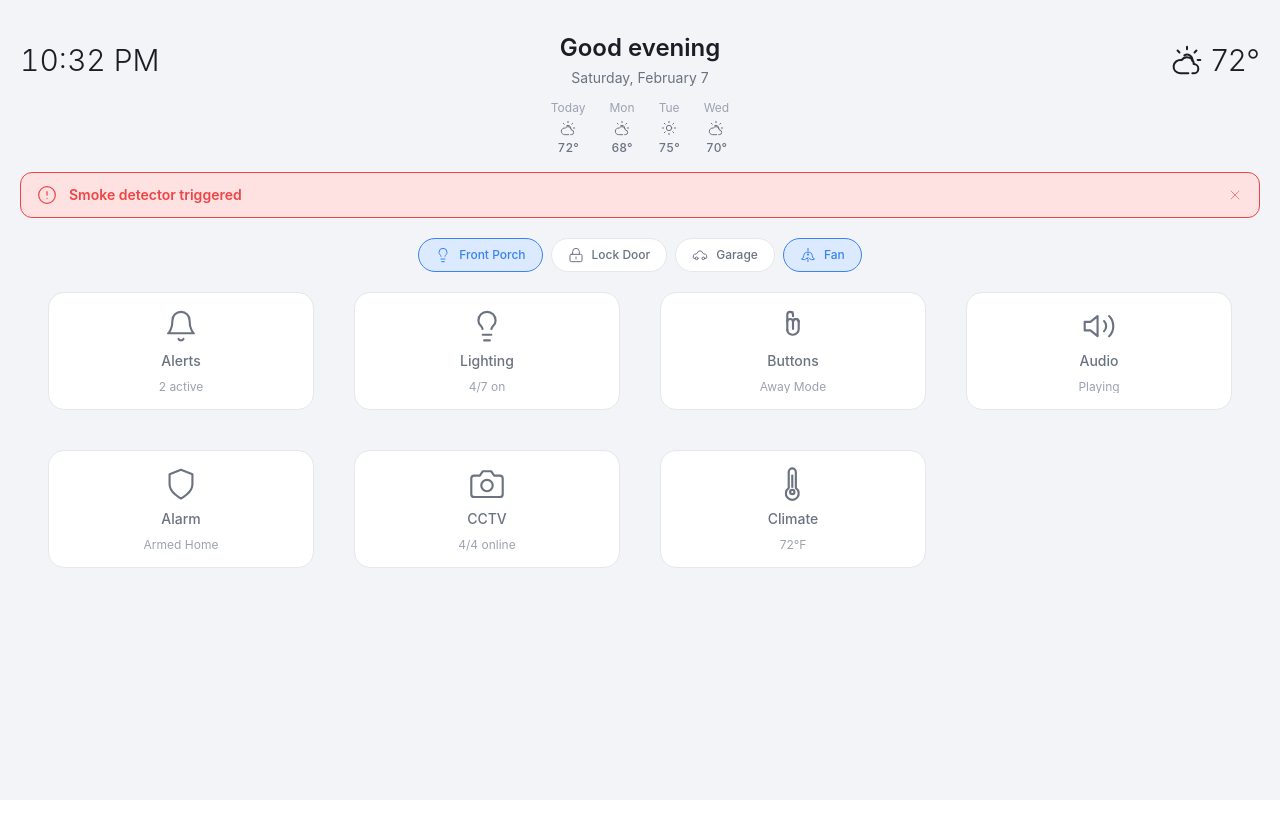
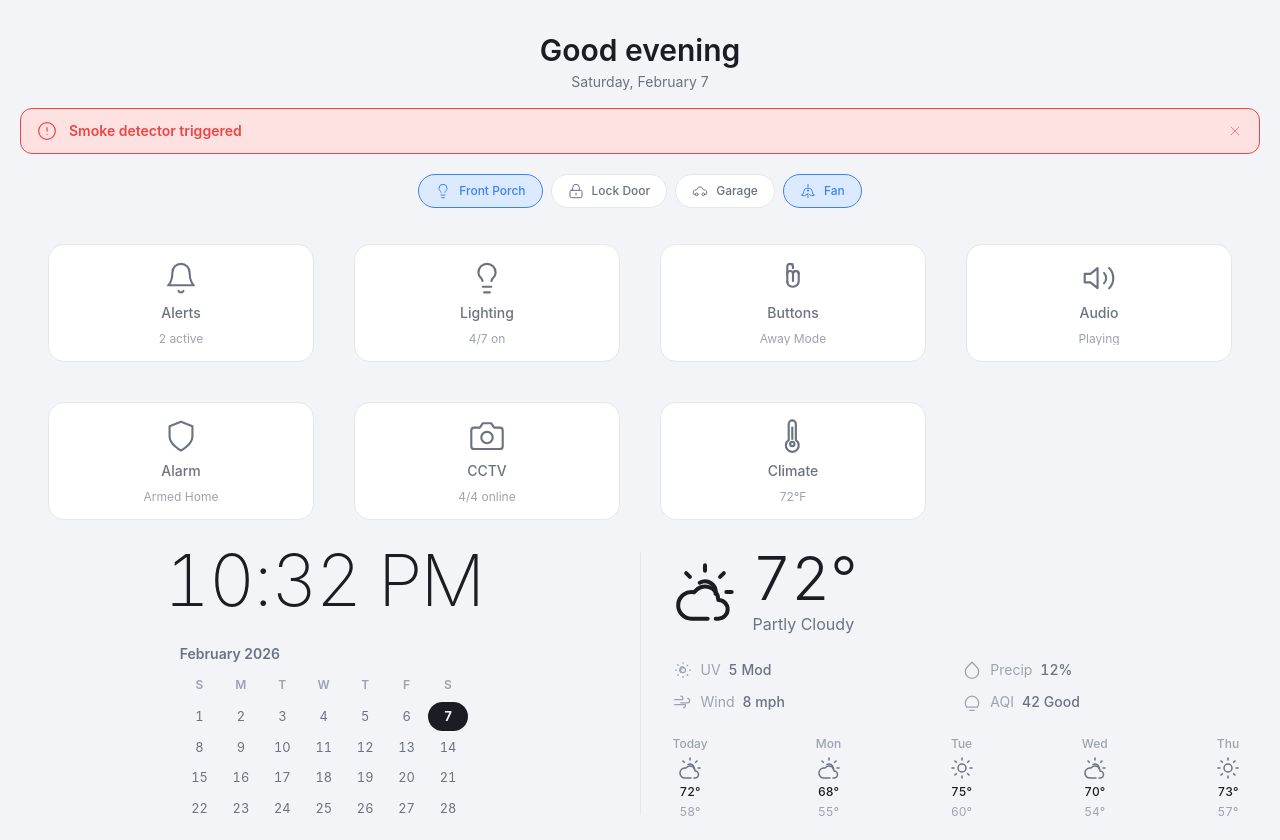
Before and after one commit to nikovacs/Ironwood-Home-Assistant-Dashboard, a Vue app: page / in a window 1280 px wide. Before the commit the page ends 800 px from the top, so only its background shows below. Built offline with nearby package versions, Linux system fonts and the light colour scheme.

Commit message:
use up extra real estate by putting clock, calendar, and weather at the bottom

```diff
--- a/src/App.vue
+++ b/src/App.vue
@@ -18,6 +18,7 @@ import IconShield from './components/icons/IconShield.vue'
 import IconCamera from './components/icons/IconCamera.vue'
 import IconThermometer from './components/icons/IconThermometer.vue'
 import FavoriteButton from './components/FavoriteButton.vue'
+import WeatherClockCard from './components/WeatherClockCard.vue'
 import IconLock from './components/icons/IconLock.vue'
 import IconCar from './components/icons/IconCar.vue'
 import IconFan from './components/icons/IconFan.vue'
@@ -32,6 +33,7 @@ interface Category {
 
 const activeCategory = ref<string | null>(null)
 const isExpanded = computed<boolean>(() => activeCategory.value !== null)
+const showBottomCard = computed<boolean>(() => !isExpanded.value && categories.length <= 8)
 
 const categories: Category[] = [
   { id: 'alerts',   icon: IconBell,        label: 'Alerts',   color: 'alerts',   status: '2 active' },
@@ -124,8 +126,8 @@ function onTouchEnd(): void {
 </script>
 
 <template>
-  <div class="flex min-h-[100dvh] flex-col bg-surface-primary">
-    <GreetingHeader />
+  <div class="flex min-h-dvh flex-col bg-surface-primary">
+    <GreetingHeader :hide-extras="showBottomCard" />
 
     <!-- Critical alert banner -->
     <CriticalBanner />
@@ -133,7 +135,7 @@ function onTouchEnd(): void {
     <!-- Favorites strip -->
     <Transition name="favorites">
       <div v-if="!isExpanded" class="favorites-strip">
-        <div class="flex justify-center gap-2 px-5 pt-3 overflow-x-auto">
+        <div class="flex justify-center gap-2 px-5 pt-3 pb-4 overflow-x-auto">
           <FavoriteButton
             v-for="fav in favorites"
             :key="fav.id"
@@ -161,6 +163,11 @@ function onTouchEnd(): void {
           />
         </div>
       </div>
+    </div>
+
+    <!-- Bottom weather + clock card (idle state only, no transition) -->
+    <div v-if="showBottomCard" class="weather-card-area">
+      <WeatherClockCard />
     </div>
 
     <!-- Panel — grows to fill remaining space -->
@@ -299,4 +306,15 @@ function onTouchEnd(): void {
   opacity: 0;
   transform: translateY(-0.5rem);
 }
+
+/*
+  Bottom weather/clock card
+*/
+.weather-card-area {
+  flex: 1 1 auto;
+  display: flex;
+  align-items: stretch;
+  justify-content: stretch;
+  padding: 0 2.5rem 1rem;
+}
 </style>
--- a/src/components/GreetingHeader.vue
+++ b/src/components/GreetingHeader.vue
@@ -8,6 +8,7 @@ import IconSun from './icons/IconSun.vue'
 interface Props {
   weatherTemp?: string
   weatherIcon?: Component
+  hideExtras?: boolean
 }
 
 interface ForecastDay {
@@ -19,6 +20,7 @@ interface ForecastDay {
 withDefaults(defineProps<Props>(), {
   weatherTemp: '72°',
   weatherIcon: () => IconCloudSun,
+  hideExtras: false,
 })
 
 const { greeting, timeString, dateString } = useGreeting()
@@ -33,28 +35,35 @@ const forecast: ForecastDay[] = [
 </script>
 
 <template>
-  <header class="px-5 pt-8 pb-4">
+  <header class="header-container">
     <div class="flex items-center justify-between">
       <!-- Left: time -->
-      <div class="flex-1">
-        <span class="text-3xl font-light tabular-nums text-text-primary">{{ timeString }}</span>
+      <div class="header-slot">
+        <Transition name="header-extra">
+          <span v-if="!hideExtras" class="text-3xl font-light tabular-nums text-text-primary">{{ timeString }}</span>
+        </Transition>
       </div>
 
       <!-- Center: greeting + date -->
       <div class="text-center">
-        <h1 class="text-2xl font-semibold text-text-primary">{{ greeting }}</h1>
+        <h1 class="text-3xl font-semibold text-text-primary">{{ greeting }}</h1>
         <p class="mt-1 text-sm text-text-secondary">{{ dateString }}</p>
       </div>
 
       <!-- Right: weather -->
-      <div class="flex-1 flex items-center justify-end gap-2">
+      <div class="header-slot flex justify-end">
+        <Transition name="header-extra">
+          <div v-if="!hideExtras" class="flex items-center gap-2">
             <component :is="weatherIcon" class="h-8 w-8 text-text-primary" />
             <span class="text-3xl font-light text-text-primary">{{ weatherTemp }}</span>
+          </div>
+        </Transition>
       </div>
     </div>
 
     <!-- Mini forecast -->
-    <div class="mt-3 flex justify-center gap-6">
+    <Transition name="forecast">
+      <div v-if="!hideExtras" class="mt-3 flex justify-center gap-6">
         <div
           v-for="day in forecast"
           :key="day.day"
@@ -65,5 +74,57 @@ const forecast: ForecastDay[] = [
           <span class="text-xs font-medium tabular-nums text-text-secondary">{{ day.high }}</span>
         </div>
       </div>
+    </Transition>
   </header>
 </template>
+
+<style scoped>
+.header-container {
+  padding: 2rem 1.25rem 1rem;
+}
+
+.header-slot {
+  flex: 1;
+  min-width: 0;
+}
+
+.header-extra-enter-active {
+  transition:
+    opacity 400ms ease,
+    transform 400ms cubic-bezier(0.4, 0, 0.2, 1);
+}
+
+.header-extra-leave-active {
+  transition:
+    opacity 150ms ease,
+    transform 150ms cubic-bezier(0.4, 0, 0.2, 1);
+}
+
+.header-extra-enter-from,
+.header-extra-leave-to {
+  opacity: 0;
+  transform: translateY(-0.5rem);
+}
+
+.forecast-enter-active {
+  transition:
+    max-height 400ms cubic-bezier(0.4, 0, 0.2, 1),
+    opacity 300ms ease;
+  max-height: 4rem;
+  overflow: hidden;
+}
+
+.forecast-leave-active {
+  transition:
+    max-height 150ms cubic-bezier(0.4, 0, 0.2, 1),
+    opacity 100ms ease;
+  max-height: 4rem;
+  overflow: hidden;
+}
+
+.forecast-enter-from,
+.forecast-leave-to {
+  max-height: 0;
+  opacity: 0;
+}
+</style>
--- /dev/null
+++ b/src/components/WeatherClockCard.vue
@@ -0,0 +1,241 @@
+<script setup lang="ts">
+import { computed, type Component } from 'vue'
+import { useGreeting } from '../composables/useGreeting'
+import IconCloudSun from './icons/IconCloudSun.vue'
+import IconSun from './icons/IconSun.vue'
+import IconDroplet from './icons/IconDroplet.vue'
+import IconUV from './icons/IconUV.vue'
+import IconWind from './icons/IconWind.vue'
+import IconLeaf from './icons/IconLeaf.vue'
+
+interface Props {
+  weatherTemp?: string
+  weatherIcon?: Component
+  weatherCondition?: string
+}
+
+interface ForecastDay {
+  day: string
+  high: string
+  low: string
+  icon: Component
+}
+
+interface WeatherDetail {
+  icon: Component
+  label: string
+  value: string
+}
+
+withDefaults(defineProps<Props>(), {
+  weatherTemp: '72°',
+  weatherIcon: () => IconCloudSun,
+  weatherCondition: 'Partly Cloudy',
+})
+
+const { timeString } = useGreeting()
+
+/* Parse the live date string for calendar rendering */
+const now = computed(() => new Date())
+
+const currentMonth = computed(() =>
+  now.value.toLocaleDateString([], { month: 'long', year: 'numeric' })
+)
+const currentDay = computed(() => now.value.getDate())
+
+/* Build a 6-row calendar grid for the current month */
+const calendarDays = computed(() => {
+  const y = now.value.getFullYear()
+  const m = now.value.getMonth()
+  const firstDay = new Date(y, m, 1).getDay()        // 0=Sun
+  const daysInMonth = new Date(y, m + 1, 0).getDate()
+  const cells: (number | null)[] = []
+  for (let i = 0; i < firstDay; i++) { cells.push(null) }
+  for (let d = 1; d <= daysInMonth; d++) { cells.push(d) }
+  while (cells.length % 7 !== 0) { cells.push(null) }
+  return cells
+})
+
+const dayLabels = ['S', 'M', 'T', 'W', 'T', 'F', 'S']
+
+const forecast: ForecastDay[] = [
+  { day: 'Today', high: '72°', low: '58°', icon: IconCloudSun },
+  { day: 'Mon',   high: '68°', low: '55°', icon: IconCloudSun },
+  { day: 'Tue',   high: '75°', low: '60°', icon: IconSun },
+  { day: 'Wed',   high: '70°', low: '54°', icon: IconCloudSun },
+  { day: 'Thu',   high: '73°', low: '57°', icon: IconSun },
+]
+
+const weatherDetails: WeatherDetail[] = [
+  { icon: IconUV,      label: 'UV',     value: '5 Mod' },
+  { icon: IconDroplet,  label: 'Precip', value: '12%' },
+  { icon: IconWind,     label: 'Wind',   value: '8 mph' },
+  { icon: IconLeaf,     label: 'AQI',    value: '42 Good' },
+]
+</script>
+
+<template>
+  <div class="weather-clock-card">
+    <!-- LEFT COLUMN: Clock + Calendar -->
+    <div class="left-col">
+      <!-- Clock -->
+      <div>
+        <p class="text-7xl font-extralight tabular-nums tracking-tight text-text-primary">
+          {{ timeString }}
+        </p>
+      </div>
+
+      <!-- Mini calendar -->
+      <div class="calendar">
+        <p class="text-sm font-semibold text-text-secondary mb-3">{{ currentMonth }}</p>
+        <div class="cal-grid">
+          <span
+            v-for="lbl in dayLabels"
+            :key="'h-' + lbl"
+            class="cal-header"
+          >{{ lbl }}</span>
+          <span
+            v-for="(day, i) in calendarDays"
+            :key="'d-' + String(i)"
+            class="cal-day"
+            :class="{
+              'is-today': day === currentDay,
+              'is-empty': day === null,
+            }"
+          >{{ day ?? '' }}</span>
+        </div>
+      </div>
+    </div>
+
+    <!-- DIVIDER -->
+    <div class="divider" />
+
+    <!-- RIGHT COLUMN: Weather -->
+    <div class="right-col">
+      <!-- Current conditions -->
+      <div class="flex items-center gap-4">
+        <component :is="weatherIcon" class="h-16 w-16 text-text-primary" />
+        <div>
+          <span class="text-6xl font-light tabular-nums text-text-primary">{{ weatherTemp }}</span>
+          <p class="text-base text-text-secondary mt-1">{{ weatherCondition }}</p>
+        </div>
+      </div>
+
+      <!-- Detail stats -->
+      <div class="detail-grid">
+        <div
+          v-for="d in weatherDetails"
+          :key="d.label"
+          class="detail-item"
+        >
+          <component :is="d.icon" class="h-5 w-5 text-text-muted" />
+          <span class="text-sm text-text-muted">{{ d.label }}</span>
+          <span class="text-sm font-medium tabular-nums text-text-secondary">{{ d.value }}</span>
+        </div>
+      </div>
+
+      <!-- Forecast strip -->
+      <div class="forecast-strip">
+        <div
+          v-for="day in forecast"
+          :key="day.day"
+          class="flex flex-col items-center gap-1"
+        >
+          <span class="text-xs font-medium text-text-muted">{{ day.day }}</span>
+          <component :is="day.icon" class="h-6 w-6 text-text-secondary" />
+          <span class="text-xs font-medium tabular-nums text-text-primary">{{ day.high }}</span>
+          <span class="text-xs tabular-nums text-text-muted">{{ day.low }}</span>
+        </div>
+      </div>
+    </div>
+  </div>
+</template>
+
+<style scoped>
+.weather-clock-card {
+  display: grid;
+  grid-template-columns: 1fr auto 1fr;
+  gap: 2rem;
+  align-items: center;
+  width: 100%;
+  height: 100%;
+}
+
+.left-col {
+  display: flex;
+  flex-direction: column;
+  align-items: center;
+  gap: 1.75rem;
+}
+
+.divider {
+  width: 1px;
+  align-self: stretch;
+  margin: 0.5rem 0;
+  background: var(--color-border-subtle);
+}
+
+.right-col {
+  display: flex;
+  flex-direction: column;
+  gap: 1.5rem;
+}
+
+/* Calendar */
+.calendar {
+  width: 100%;
+  max-width: 18rem;
+}
+
+.cal-grid {
+  display: grid;
+  grid-template-columns: repeat(7, 1fr);
+  gap: 2px;
+  text-align: center;
+}
+
+.cal-header {
+  font-size: 0.75rem;
+  font-weight: 600;
+  color: var(--color-text-muted);
+  padding-bottom: 0.375rem;
+}
+
+.cal-day {
+  font-size: 0.8rem;
+  padding: 0.3rem 0;
+  border-radius: 9999px;
+  color: var(--color-text-secondary);
+  font-variant-numeric: tabular-nums;
+}
+
+.cal-day.is-today {
+  background: var(--color-text-primary);
+  color: var(--color-surface-primary);
+  font-weight: 700;
+}
+
+.cal-day.is-empty {
+  visibility: hidden;
+}
+
+/* Weather detail stats */
+.detail-grid {
+  display: grid;
+  grid-template-columns: 1fr 1fr;
+  gap: 0.75rem;
+}
+
+.detail-item {
+  display: flex;
+  align-items: center;
+  gap: 0.5rem;
+}
+
+/* Forecast */
+.forecast-strip {
+  display: flex;
+  justify-content: space-between;
+  gap: 0.5rem;
+}
+</style>
--- /dev/null
+++ b/src/components/icons/IconDroplet.vue
@@ -0,0 +1,5 @@
+<template>
+  <svg xmlns="http://www.w3.org/2000/svg" viewBox="0 0 24 24" fill="none" stroke="currentColor" stroke-width="1.5" stroke-linecap="round" stroke-linejoin="round" class="icon">
+    <path d="M12 2.69l5.66 5.66a8 8 0 1 1-11.31 0z" />
+  </svg>
+</template>
--- /dev/null
+++ b/src/components/icons/IconLeaf.vue
@@ -0,0 +1,6 @@
+<template>
+  <svg xmlns="http://www.w3.org/2000/svg" viewBox="0 0 24 24" fill="none" stroke="currentColor" stroke-width="1.5" stroke-linecap="round" stroke-linejoin="round" class="icon">
+    <path d="M17.7 7.7A7.1 7.1 0 0 0 6.3 7.7C3.7 10.3 3 15 5.5 18h13c2.5-3 1.8-7.7-.8-10.3z" />
+    <path d="M9.2 22h5.6" />
+  </svg>
+</template>
--- /dev/null
+++ b/src/components/icons/IconUV.vue
@@ -0,0 +1,7 @@
+<template>
+  <svg xmlns="http://www.w3.org/2000/svg" viewBox="0 0 24 24" fill="none" stroke="currentColor" stroke-width="1.5" stroke-linecap="round" stroke-linejoin="round" class="icon">
+    <path d="M12 3v1m0 16v1m-8-9H3m18 0h-1m-2.34-5.66l-.7.7M6.34 17.66l-.7.7m12.02 0l-.7-.7M6.34 6.34l-.7-.7" />
+    <circle cx="12" cy="12" r="3" />
+    <path d="M12 8a4 4 0 0 0-2.83 6.83" />
+  </svg>
+</template>
--- /dev/null
+++ b/src/components/icons/IconWind.vue
@@ -0,0 +1,7 @@
+<template>
+  <svg xmlns="http://www.w3.org/2000/svg" viewBox="0 0 24 24" fill="none" stroke="currentColor" stroke-width="1.5" stroke-linecap="round" stroke-linejoin="round" class="icon">
+    <path d="M17.7 7.7A2.5 2.5 0 0 1 17 13H9.4" />
+    <path d="M9.4 5a2.5 2.5 0 0 1 2 4H2" />
+    <path d="M12.6 19a2.5 2.5 0 0 0 1.8-4H2" />
+  </svg>
+</template>
```
Also changed, not shown: src/components/icons/IconHumidity.vue (added, +8 -0 lines). Lines whose indentation alone changed are shown as unchanged.
